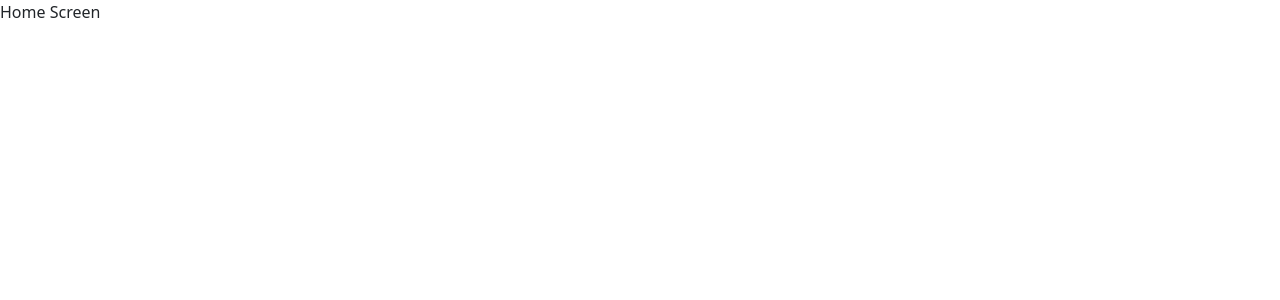
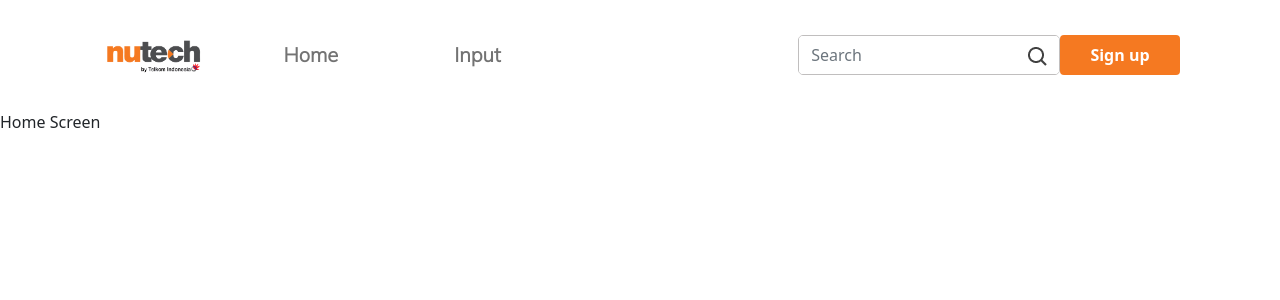
Before and after one commit to Yosef1997/Nutechpp, a React (Create React App) app: page / in a window 1280 px wide. Shown: the top 300 px of the page. Built offline with nearby package versions, Linux system fonts and the light colour scheme; no server answers.

Commit message:
styling navbar

```diff
--- a/src/components/Navbar/index.js
+++ b/src/components/Navbar/index.js
@@ -1,5 +1,5 @@
 import React, { Component } from 'react'
-import './Navbar.css'
+import './navbar.css'
 import { Navbar as NavbarBrowser, Nav, FormControl, Button } from 'react-bootstrap'
 import Brand from '../../assets/nutech.png'
 import Search from '../../assets/searchicon.png'
@@ -26,11 +26,11 @@ class Navbar extends Component {
     const { token } = this.props.auth
     console.log(this.state.search)
     return (
-      <NavbarBrowser collapseOnSelect expand="lg" bg="white" variant="light" className="containerNavbar">
-        <NavbarBrowser.Brand><Link to="/"><img src={Brand} alt="..." /></Link></NavbarBrowser.Brand>
+      <NavbarBrowser collapseOnSelect expand="lg" bg="white" variant="light" sticky="top" className="containerNavbar">
+        <NavbarBrowser.Brand><Link to="/"><img src={Brand} alt="..." className='navbarLogo' /></Link></NavbarBrowser.Brand>
         <NavbarBrowser.Toggle aria-controls="responsive-navbar-nav" />
         <NavbarBrowser.Collapse id="responsive-navbar-nav">
-          <Nav className="p-2 mr-auto">
+          <Nav className="ml-5">
             <div className="search-mobile">
               <FormControl type="text" placeholder="Search" className="input-search-mobile sm-2" />
               <Button type="submit" className="btn-search"><img src={Search} alt=".." /></Button>{' '}
@@ -62,7 +62,7 @@ class Navbar extends Component {
               ? (
                 <Overlays />
                 )
-              : (<Link to="/register"><Button type="submit" className="btn-signup ml-2 p-2">Sign up</Button>{' '}</Link>
+              : (<Link to="/register"><Button type="submit" className="btn-signup ml-4 p-2">Sign up</Button>{' '}</Link>
                 )
             }
           </Nav>
--- a/src/components/Navbar/navbar.css
+++ b/src/components/Navbar/navbar.css
@@ -3,6 +3,9 @@
 
 .containerNavbar{
     padding: 20px 100px;
+}
+.navbarLogo{
+  height: 60px;
 }
 .btn-signup-mobile {
     display: none;
@@ -13,6 +16,9 @@
 .nav-web {
   display: flex;
   align-items: center;
+  margin-left: auto;
+  justify-content: space-between;
+  width: 40%;
 }
 .search-mobile {
     display: none;
@@ -39,12 +45,14 @@
 }
 .btn-signup {
     color: white;
-    background-color: #5F2EEA;
+    background-color: #f57921;
+    border: none;
     width: 120px;
     height: 40px;
+    font-weight: bold;
 }
 .btn-signup:hover {
-    color: #5F2EEA;
+    color: #f57921;
     background-color: whitesmoke;
     border: none;
     font-weight: bold;
@@ -60,9 +68,9 @@ p {
     color: black;
     font-size: 20px;
     font-family: 'Mulish',sans-serif;
-    font-weight: 600;
+    font-weight: bolder;
     padding: 0px;
-    margin: 0px 20px;
+    margin: 0px 50px;
 }
 
 .navbarImg {
--- a/src/components/Overlays/index.js
+++ b/src/components/Overlays/index.js
@@ -5,7 +5,7 @@ import ProfileIcon from '../../assets/profile.png'
 import './Overlays.css'
 import { withRouter, useHistory } from 'react-router-dom'
 import { useDispatch, connect } from 'react-redux'
-import { signout } from '../../Redux/Action/auth'
+import { signout } from '../../redux/action/auth'
 
 
 function index () {
--- a/src/pages/home.js
+++ b/src/pages/home.js
@@ -1,8 +1,10 @@
 import React from 'react'
+import Navbar from '../components/Navbar'
 
 function home() {
   return (
     <div>
+      <Navbar />
       Home Screen
     </div>
   )
```
